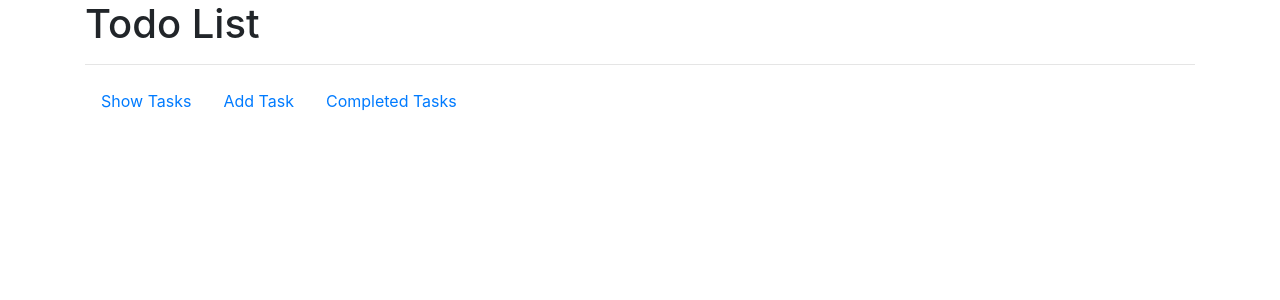
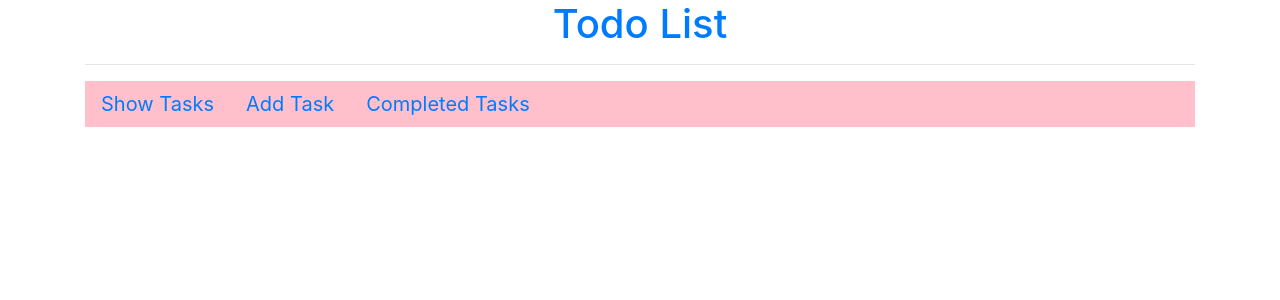
Before and after one commit to hridoythebest/todolist, a Django app: template todo_app/templates/base.html in a window 1280 px wide. Shown: the top 300 px of the page. Run offline with Django 4.2, Linux system fonts and the light colour scheme; the template is opened without the code that fills it, so the values that code supplies are empty; some libraries are stand-ins or nearby versions.

Commit message:
Admin added

```diff
--- a/todo_app/templates/base.html
+++ b/todo_app/templates/base.html
@@ -7,9 +7,9 @@
 </head>
 <body>
     <div class="container">
-        <h1>Todo List</h1>
+        <h1 style="text-align:center; "><a href=" {% url 'show_tasks' %} ">Todo List</h1>
         <hr>
-        <ul class="nav nav-pills">
+        <ul class="nav" style="background-color:pink; color : white; text-decoration : none; font-size: 20px;">
             <li class="nav-item">
                 <a class="nav-link" href="/show_tasks">Show Tasks</a>
             </li>
--- a/todo_app/urls.py
+++ b/todo_app/urls.py
@@ -5,6 +5,7 @@ from .views import ShowTasksView, CompletedTasksView, AddTaskView, EditTaskView,
 
 
 urlpatterns = [
+    path('', ShowTasksView.as_view(), name='show_tasks'),
     path('show_tasks', ShowTasksView.as_view(), name='show_tasks'),
     path('completed_tasks', CompletedTasksView.as_view(), name='completed_tasks'),
     path('add_task', AddTaskView.as_view(), name='add_task'),
```
Also changed, not shown: db.sqlite3.
